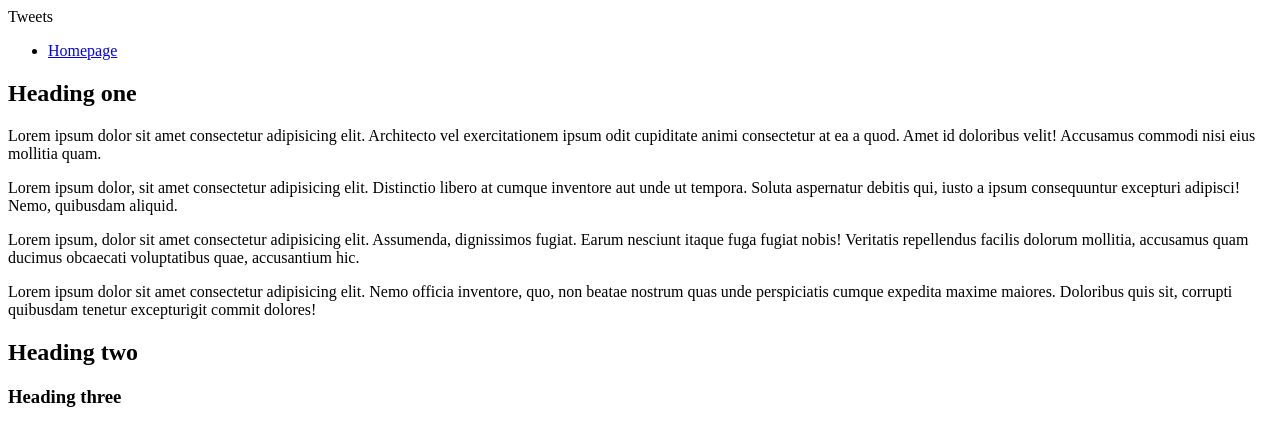
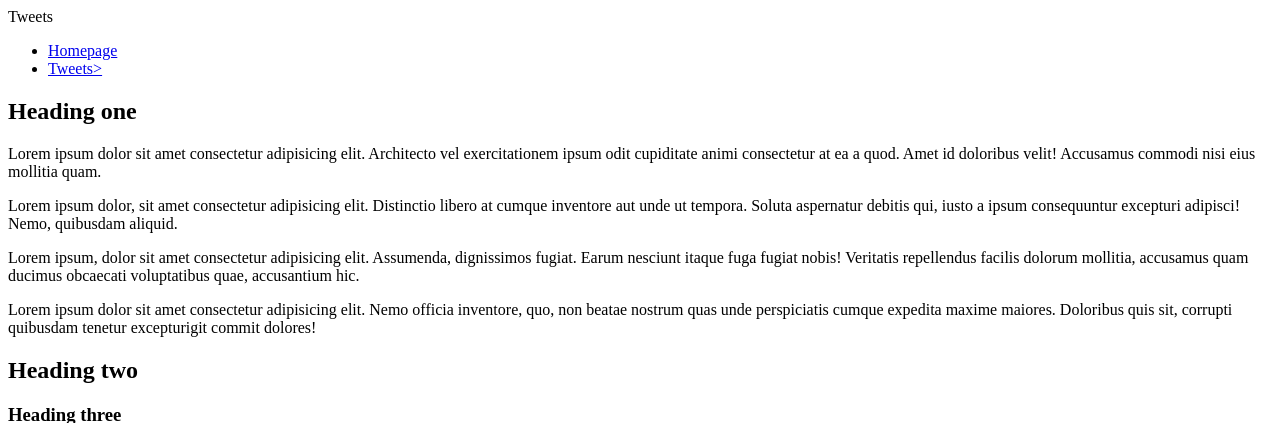
Before and after one commit to Shaapera/My_First_Portfolio, a plain HTML site: page html_basic/tweets.html in a window 1280 px wide. Shown: the top 423 px of the page. Drawn offline with Linux system fonts and the light colour scheme.

Commit message:
Structuring

```diff
--- a/html_basic/tweets.html
+++ b/html_basic/tweets.html
@@ -8,6 +8,7 @@
       <nav>
         <ul>
           <li><a href="index.html" target="_blank">Homepage</a></li>
+          <li><a href="tweets.html" target="_blank">Tweets></a></li>
         </ul>
       </nav>
     </header>
@@ -69,8 +70,9 @@
     </main>
     <footer>
       <p>
-        Made by Shaapera
-        <a href="https://github.com/dashboard" target="_blank">github</a>
+        Made by Shaapera<a href="https://github.com/dashboard" target="_blank"
+          >github</a
+        >
       </p>
     </footer>
   </body>
```
Also changed, not shown: html_basic/index.html (+1 -0 lines).
